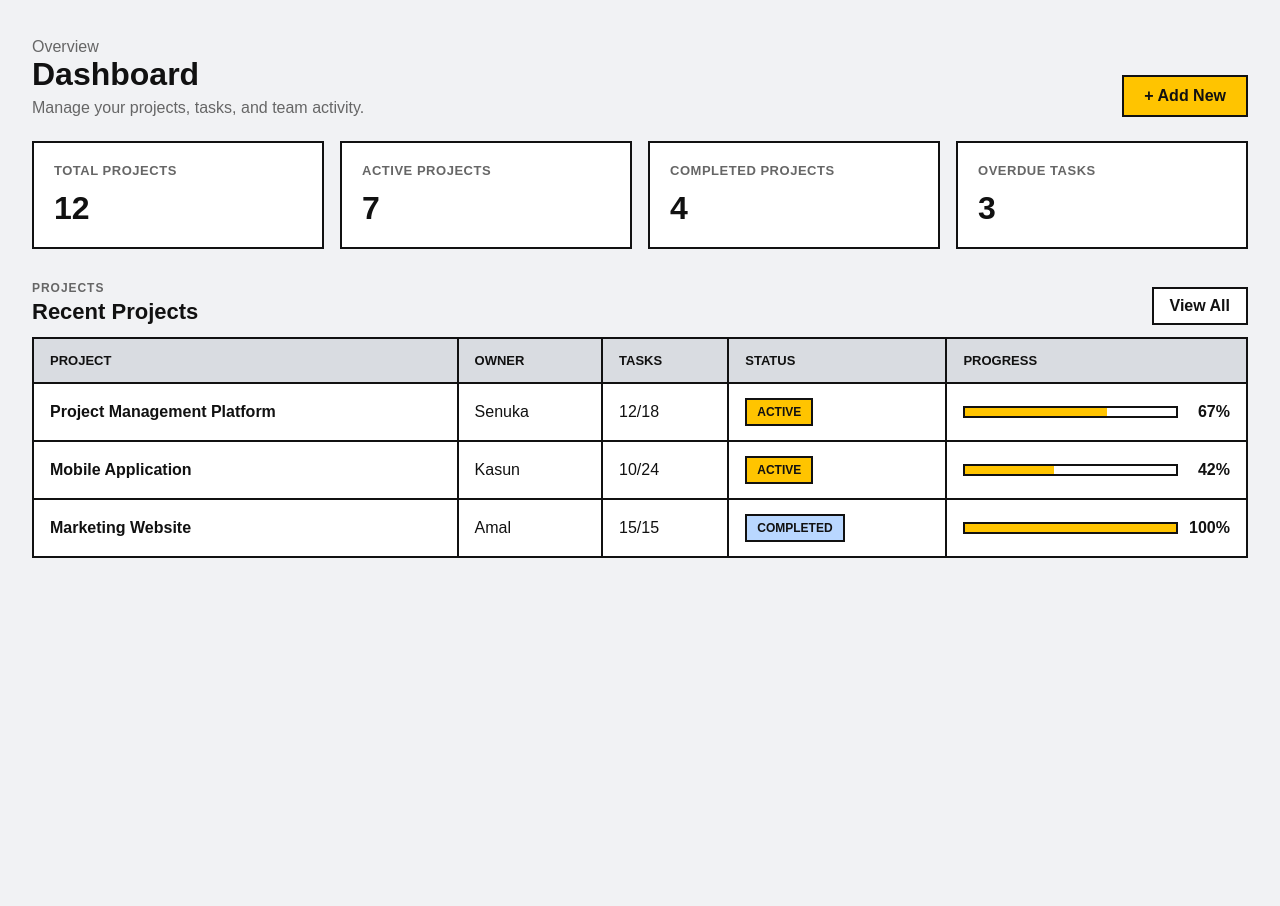
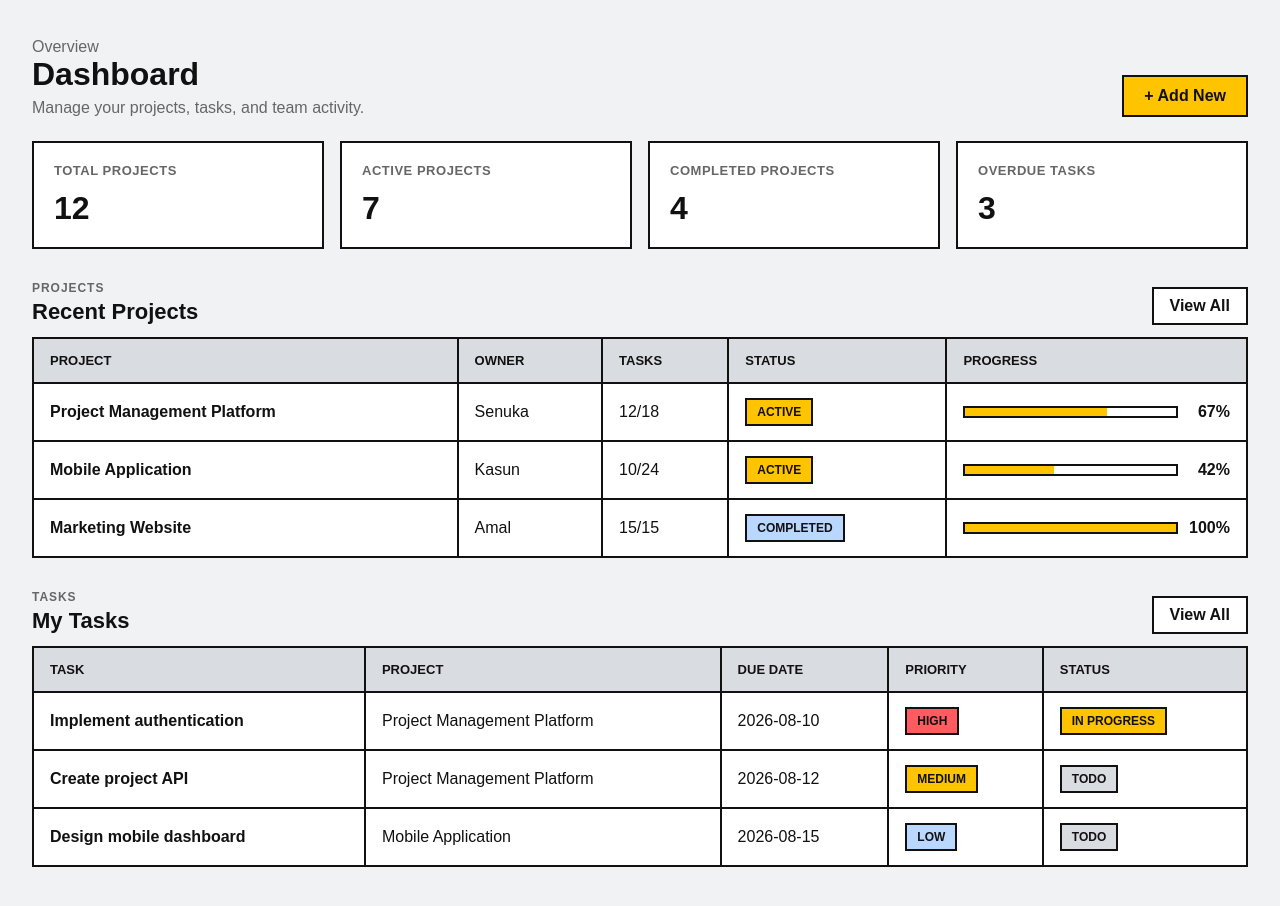
Before and after one commit to nschandunu/full_stack_workshop, a React (Vite) app in the folder client/: page / in a window 1280 px wide. Shown: the top 906 px of the page. Before the commit the page ends 800 px from the top, so only its background shows below. Built offline with nearby package versions, Linux system fonts and the light colour scheme.

Commit message:
feat(dashboard): add my tasks table

```diff
--- /dev/null
+++ b/client/src/features/dashboard/components/MyTasks.jsx
@@ -0,0 +1,66 @@
+import useDashboard from "../hooks/useDashboard";
+
+const MyTasks = () => {
+  const { data } = useDashboard();
+
+  return (
+    <section className="my-tasks">
+      <div className="section-header">
+        <div>
+          <p className="section-eyebrow">Tasks</p>
+          <h2>My Tasks</h2>
+        </div>
+
+        <button type="button" className="section-action">
+          View All
+        </button>
+      </div>
+
+      <div className="table-container">
+        <table className="dashboard-table">
+          <thead>
+            <tr>
+              <th>Task</th>
+              <th>Project</th>
+              <th>Due Date</th>
+              <th>Priority</th>
+              <th>Status</th>
+            </tr>
+          </thead>
+
+          <tbody>
+            {data.tasks.map((task) => (
+              <tr key={task.id}>
+                <td className="task-name">{task.title}</td>
+
+                <td>{task.project}</td>
+
+                <td>{task.dueDate}</td>
+
+                <td>
+                  <span
+                    className={`priority-badge priority-${task.priority.toLowerCase()}`}
+                  >
+                    {task.priority}
+                  </span>
+                </td>
+
+                <td>
+                  <span
+                    className={`status-badge status-${task.status
+                      .toLowerCase()
+                      .replace(" ", "-")}`}
+                  >
+                    {task.status}
+                  </span>
+                </td>
+              </tr>
+            ))}
+          </tbody>
+        </table>
+      </div>
+    </section>
+  );
+};
+
+export default MyTasks;
--- a/client/src/features/dashboard/pages/DashboardPage.jsx
+++ b/client/src/features/dashboard/pages/DashboardPage.jsx
@@ -2,6 +2,7 @@ import DashboardHeader from "../components/DashboardHeader";
 import DashboardStats from "../components/DashboardStats";
 import RecentProjects from "../components/RecentProjects";
 import useDashboard from "../hooks/useDashboard";
+import MyTasks from "../components/MyTasks";
 
 const DashboardPage = () => {
   const { data, isLoading, error } = useDashboard();
@@ -15,13 +16,15 @@ const DashboardPage = () => {
   }
 
   return (
-    <main className="dashboard-page">
-      <DashboardHeader />
+  <main className="dashboard-page">
+    <DashboardHeader />
 
-      <DashboardStats stats={data.stats} />
+    <DashboardStats stats={data.stats} />
 
-      <RecentProjects />
-    </main>
+    <RecentProjects />
+
+    <MyTasks />
+  </main>
   );
 };
 
--- a/client/src/index.css
+++ b/client/src/index.css
@@ -260,3 +260,43 @@ button {
   font-weight: 800;
   text-align: right;
 }
+
+/* My Tasks */
+
+.my-tasks {
+  margin-top: 32px;
+  padding-bottom: 32px;
+}
+
+.task-name {
+  font-weight: 800;
+}
+
+.priority-badge {
+  display: inline-block;
+  padding: 5px 10px;
+  border: 2px solid var(--border);
+  font-size: 12px;
+  font-weight: 900;
+  text-transform: uppercase;
+}
+
+.priority-high {
+  background: var(--danger);
+}
+
+.priority-medium {
+  background: var(--primary);
+}
+
+.priority-low {
+  background: #b9d7ff;
+}
+
+.status-todo {
+  background: var(--muted);
+}
+
+.status-in-progress {
+  background: var(--primary);
+}
```
